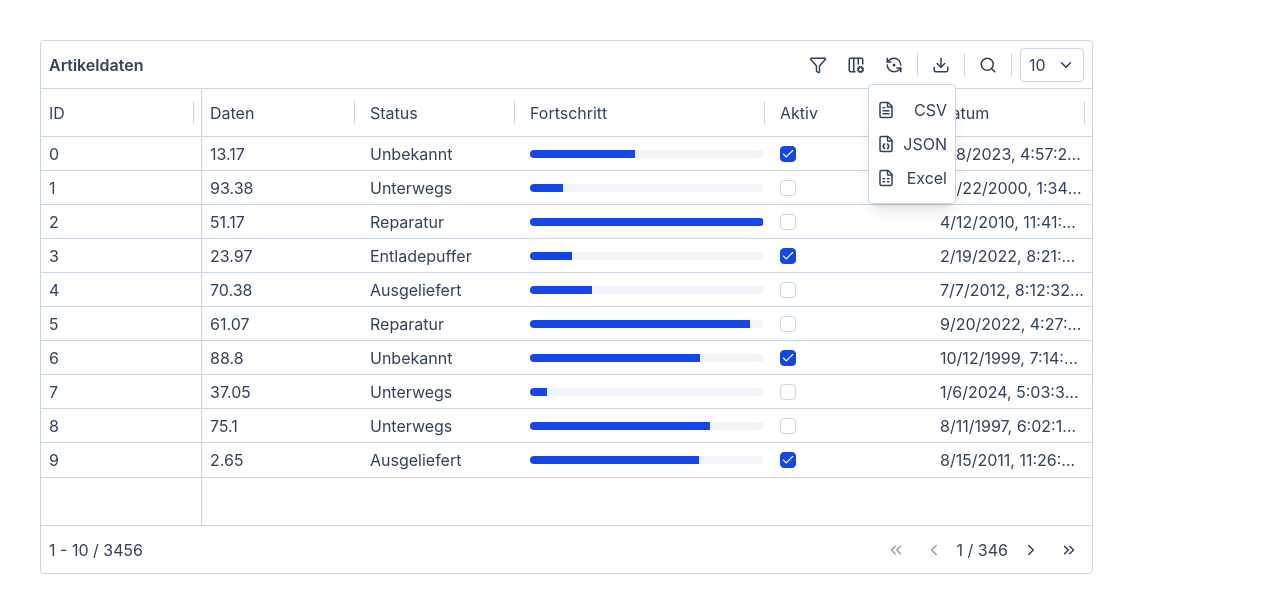
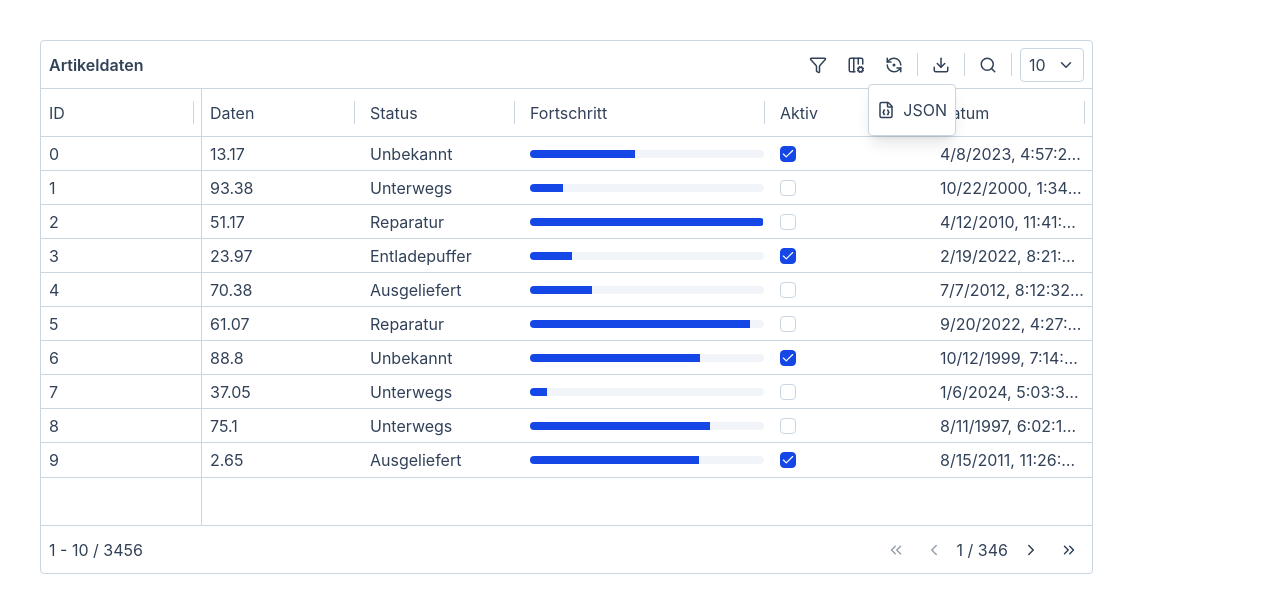
Before and after one commit to Prime0XX00/table, a React (Vite) app: page / in a window 1280 px wide. Both pictures are taken after a click on the button 941 px from the left and 64 px from the top of the page. Shown: the top 612 px of the page. Built offline with nearby package versions, Linux system fonts and the light colour scheme.

Commit message:
basic json export, removed some comments

```diff
--- a/src/App.tsx
+++ b/src/App.tsx
@@ -30,8 +30,8 @@ const rows: Article[] = Array.from({ length: 3456 }).map((_, index) => ({
 
 function App() {
 	return (
-		<div className="p-10 flex flex-col gap-y-10 min-h-screen">
-			<div className="min-w-100 w-fit">
+		<div className="py-10 flex flex-col gap-y-10 min-h-screen">
+			<div className="min-w-100 w-fit px-10 max-w-screen">
 				<Table<Article>
 					title="Artikeldaten"
 					rows={rows}
--- a/src/table/Popover.tsx
+++ b/src/table/Popover.tsx
@@ -35,9 +35,6 @@ interface PopoverOwnProps {
 	children: ReactElement;
 }
 
-// Zusätzliche Props (Record<string, any>) werden zugelassen, damit eine
-// äußere Komponente (z.B. Tooltip), die dieses Popover als ihren trigger
-// verwendet, per cloneElement eigene Event-Handler durchreichen kann.
 type PopoverProps = PopoverOwnProps & Record<string, any>;
 
 const Popover = forwardRef<HTMLElement, PopoverProps>(
@@ -56,9 +53,6 @@ const Popover = forwardRef<HTMLElement, PopoverProps>(
 
 		const parentContext = useContext(PopoverNestingContext);
 
-		// Wenn dieses Popover selbst als trigger einer äußeren Komponente
-		// (z.B. Tooltip) verwendet wird, muss deren ref auf den tatsächlichen
-		// DOM-Knoten zeigen statt ins Leere zu laufen.
 		useImperativeHandle(
 			forwardedRef,
 			() => triggerRef.current as HTMLElement,
--- a/src/table/Table.tsx
+++ b/src/table/Table.tsx
@@ -656,6 +656,33 @@ function Table<RowType extends Object>({ ...props }: TableProps<RowType>) {
 		[dispatch],
 	);
 
+	const exportData = useCallback(() => {
+		const exportedRows: any[] = [];
+
+		const exportedCols = pinnedCols.concat(visibleCols);
+
+		filteredRows.forEach((row) => {
+			var newRow: any = {};
+
+			exportedCols.forEach((column) => {
+				const cellValue = row[column.field];
+				newRow[column.field] = cellValue;
+			});
+
+			exportedRows.push(newRow);
+		});
+
+		var a = window.document.createElement("a");
+		a.href =
+			"data:text/json;charset=utf-8," +
+			encodeURIComponent(JSON.stringify(exportedRows));
+		a.download = "export.json";
+
+		document.body.appendChild(a);
+		a.click();
+		document.body.removeChild(a);
+	}, [filteredRows, visibleCols]);
+
 	return (
 		<div className="w-full max-w-full text-text">
 			<div className="border border-border rounded-sm bg-main overflow-hidden">
@@ -690,7 +717,7 @@ function Table<RowType extends Object>({ ...props }: TableProps<RowType>) {
 
 						<DividerX></DividerX>
 
-						<ExportPopover></ExportPopover>
+						<ExportPopover exportData={exportData}></ExportPopover>
 
 						<DividerX></DividerX>
 
--- a/src/table/popovers/ExportPopover.tsx
+++ b/src/table/popovers/ExportPopover.tsx
@@ -1,34 +1,27 @@
-import {
-	FileBracesIcon,
-	FileSpreadsheetIcon,
-	FileTextIcon,
-} from "lucide-react";
+import { FileBracesIcon } from "lucide-react";
 import IconButton from "../IconButton";
 import Popover from "../Popover";
 import React from "react";
 import Tooltip from "../Tooltip";
 
-interface ExportPopoverProps {}
+interface ExportPopoverProps {
+	exportData: () => void;
+}
 
-const ExportPopover: React.FC<ExportPopoverProps> = () => {
+const ExportPopover: React.FC<ExportPopoverProps> = ({
+	exportData,
+}: ExportPopoverProps) => {
 	return (
 		<Tooltip
 			trigger={
 				<Popover trigger={<IconButton icon="download"></IconButton>}>
 					<div className="flex flex-col min-w-20">
-						<div className="h-8.5 flex gap-x-2 px-2 items-center justify-between hover:bg-main-hover cursor-pointer">
-							<FileTextIcon size={18}></FileTextIcon>
-							<span>CSV</span>
-						</div>
-						<div className="h-8.5 flex gap-x-2 px-2 items-center justify-between hover:bg-main-hover cursor-pointer">
+						<div
+							className="h-8.5 flex gap-x-2 px-2 items-center justify-between hover:bg-main-hover cursor-pointer"
+							onClick={() => exportData()}
+						>
 							<FileBracesIcon size={18}></FileBracesIcon>
 							<span>JSON</span>
-						</div>
-						<div className="h-8.5 flex gap-x-2 px-2 items-center justify-between hover:bg-main-hover cursor-pointer">
-							<FileSpreadsheetIcon
-								size={18}
-							></FileSpreadsheetIcon>
-							<span>Excel</span>
 						</div>
 					</div>
 				</Popover>
```
